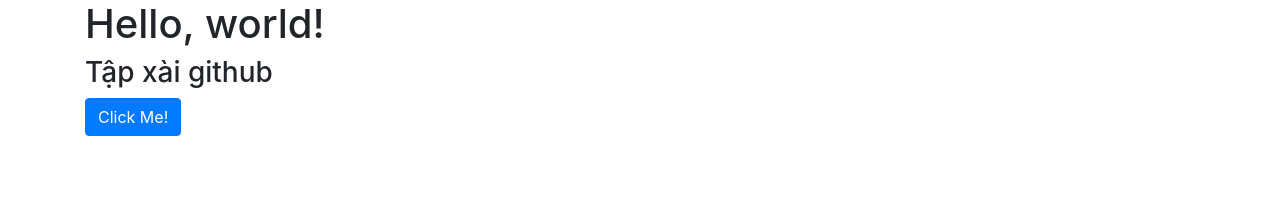
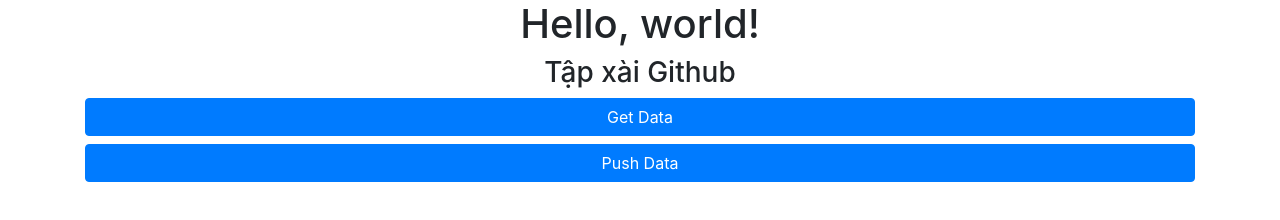
Before and after one commit to hoangdung24/Apps-Sciprt-JSON, a plain HTML site: page index.html in a window 1280 px wide. Drawn offline with nearby package versions, Linux system fonts and the light colour scheme.

Commit message:
Fix code second time

```diff
--- a/index.html
+++ b/index.html
@@ -11,13 +11,17 @@
     <title>Hello, world!</title>
   </head>
   <body>
-    <div class="container">
+    <div class="container text-center">
         <h1>Hello, world!</h1>
-        <h3>Tập xài github</h3>
+        <h3>Tập xài Github</h3>
+        <button class="btn btn-primary btn-block" id="btn-1">
+          Get Data
+        </button>
+        <button class="btn btn-primary btn-block" id="btn-2">
+          Push Data
+        </button>
         <div id="app">
-            <button class="btn btn-primary" id="btn">
-                Click Me!
-            </button>
+
         </div>
     </div >
 
--- a/script.js
+++ b/script.js
@@ -1,18 +1,13 @@
 function testDoGet() {
-    url = 'https://script.google.com/macros/s/AKfycbzWeixK8iukP7LNaokKZkCV2UsN7fLJQv_6nvL20Eud0Cu3N4w/exec';
+    url = 'https://script.google.com/macros/s/AKfycbyAAgutSyG9oGFbML0PWX-tn3dwva69Q3CLnVuM/exec';
 
     fetch(url)
         .then(resultJSON => resultJSON.json())
-        .then(result => document.querySelector('#app').textContent = result[0].status);
+        .then(result => document.querySelector('#app').textContent = result[0].data[0]['Tên Khách Hàng']);
 
 }
 
-function helloWorld() {
-    var element = document.createElement('h3');
-    element.textContent = 'Hello world';
-    document.querySelector('#app').appendChild(element);
-}
 
-document.querySelector('#btn').addEventListener('click', helloWorld);
+document.querySelector('#btn-1').addEventListener('click', testDoGet);
 
-document.querySelector('#btn').addEventListener('click', testDoGet);
+document.querySelector('#btn-2').addEventListener('click', testDoGet);
```
